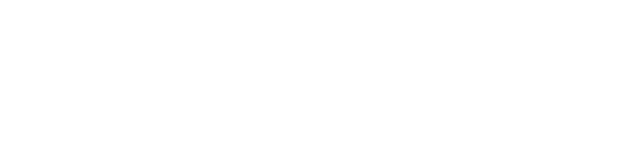
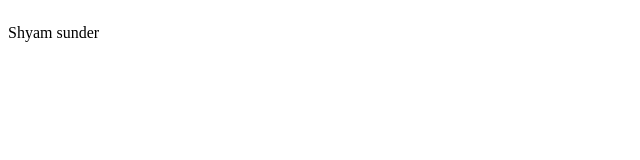
Before and after one commit to Sandeep-Khariwal/true-bond, a plain HTML site: page index.html in a window 1280 px wide. Shown: the whole page, without its empty margins (0-640 px from the left). Drawn offline with Linux system fonts and the light colour scheme.

Commit message:
name print

```diff
--- a/index.html
+++ b/index.html
@@ -5,7 +5,9 @@
     <meta name="viewport" content="width=device-width, initial-scale=1.0">
     <title>True bond</title>
 </head>
-<body>
-
+<body >
+<div style="display: flex; height: 100vh; width: 100%;">
+<p>Shyam sunder</p>
+</div>
 </body>
 </html>
```
